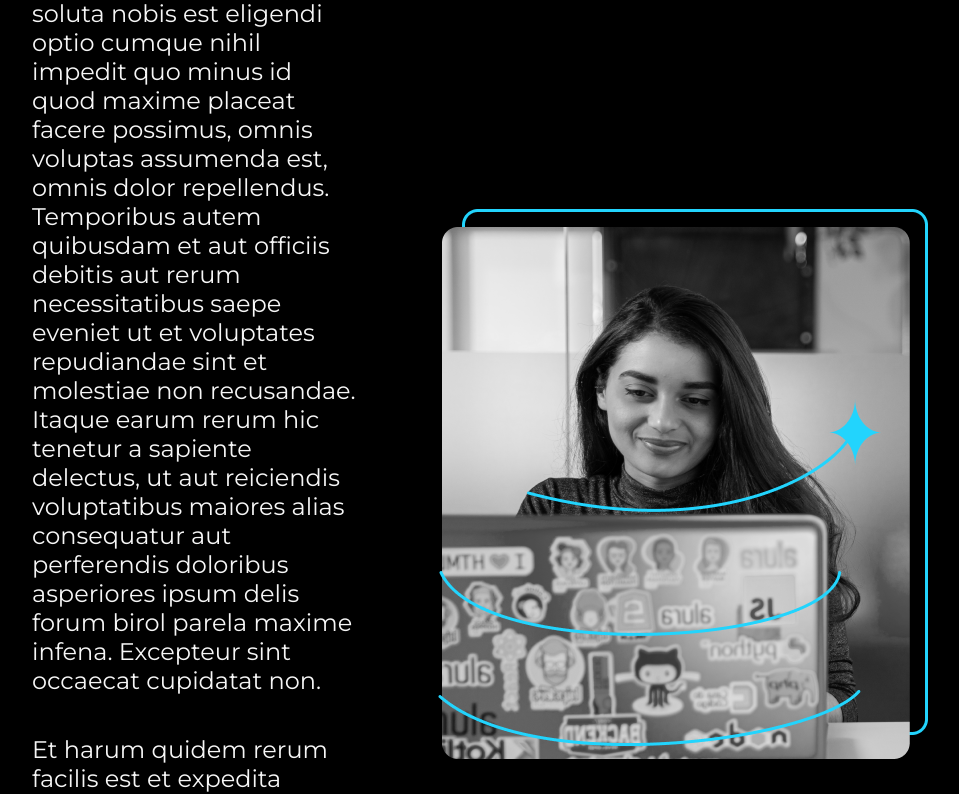
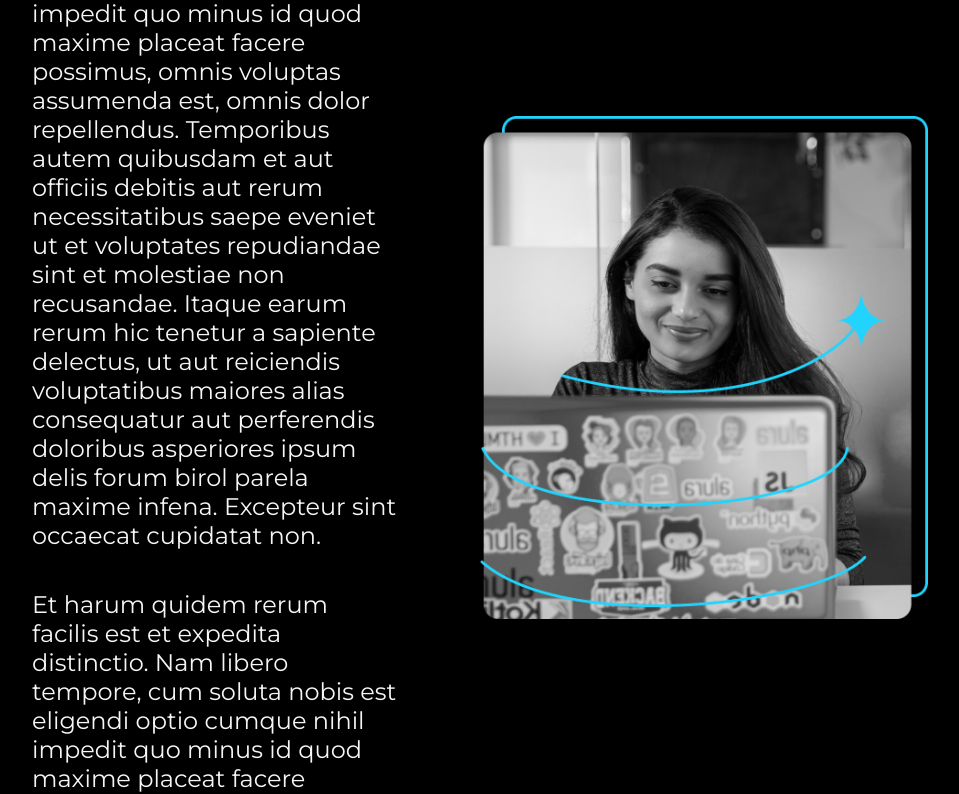
Before and after one commit to monica-bueno/HTML-e-CSS-cabecalho-footer-e-variaveis-CSS--curso-Alura, a plain HTML site: page about.html in a window 1280 px wide. Shown: the part 669-1463 px from the top of the page, without its empty margins (160-1119 px from the left). Drawn offline with nearby package versions, Linux system fonts and the light colour scheme.

Commit message:
Update about.html
Quando subi o arquivo no Vercel percebi que tinha esquecido de incluir a classe class="apresentacao__imagem" no About Me

```diff
--- a/about.html
+++ b/about.html
@@ -20,7 +20,7 @@
         <p class="apresentacao__conteudo__texto" >At vero eos et accusamus et iusto odio dignissimos ducimus qui blanditiis praesentium voluptatum deleniti atque corrupti quos dolores et quas molestias excepturi sint occaecati cupiditate non provident, similique sunt in culpa qui officia deserunt mollitia animi, id est laborum et dolorum fuga. Et harum quidem rerum facilis est et expedita distinctio. Nam libero tempore, cum soluta nobis est eligendi optio cumque nihil impedit quo minus id quod maxime placeat facere possimus, omnis voluptas assumenda est, omnis dolor repellendus. Temporibus autem quibusdam et aut officiis debitis aut rerum necessitatibus saepe eveniet ut et voluptates repudiandae sint et molestiae non recusandae. Itaque earum rerum hic tenetur a sapiente delectus, ut aut reiciendis voluptatibus maiores alias consequatur aut perferendis doloribus asperiores ipsum delis forum birol parela maxime infena. Excepteur sint occaecat cupidatat non.</p>
         <p class="apresentacao__conteudo__texto" >Et harum quidem rerum facilis est et expedita distinctio. Nam libero tempore, cum soluta nobis est eligendi optio cumque nihil impedit quo minus id quod maxime placeat facere possimus, omnis voluptas assumenda est, omnis dolor repellendus. Temporibus autem quibusdam et aut officiis debitis aut rerum necessitatibus saepe eveniet ut et voluptates repudiandae sint et molestiae non recusandae. Itaque earum rerum hic tenetur a sapiente delectus, ut aut reiciendis voluptatibus maiores alias consequatur aut perferendis doloribus asperiores ipsum delis forum birol parela maxime infena. Excepteur sint occaecat cupidatat non.</p>
        </section>
-       <img src="assets/Imagem.png" alt="Foto da Joana Santos programando">
+       <img class="apresentacao__imagem" src="assets/Imagem.png" alt="Foto da Joana Santos programando">
     </main>
     <footer class="rodape">
         <p>Desenvolvido por Alura</p>
```
